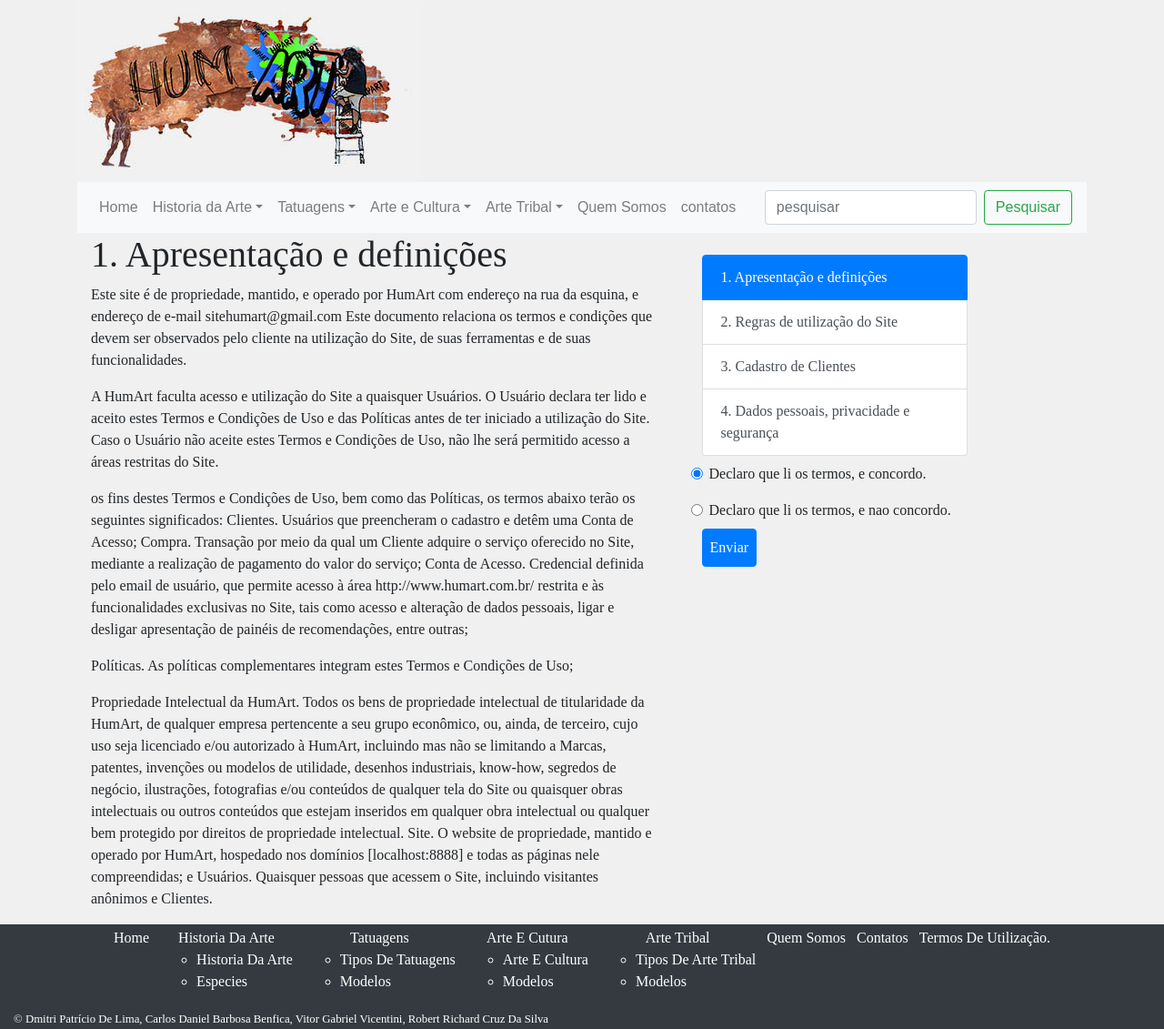
After one commit to robertsilva4/site-HumArt, a PHP site: page /termosdeuso.php in a window 1280 px wide. The commit adds this page. Shown: the whole page at 91% size. Run offline with PHP 8.4, Linux system fonts and the light colour scheme.

Commit message:
version 3.5

```diff
--- a/Index.php
+++ b/Index.php
@@ -17,7 +17,7 @@
 </div>
   <div class="text-center p-lg-4 col-lg-5 float-right alert alert-warning alert-dismissible fade show" role="alert">
   <strong>Atenção !</strong>
-  <p>Este site utiliza cookies, para ver as normas de utilização do site <a href="#">clique aqui</a></p>
+  <p>Este site utiliza cookies, para ver as normas de utilização do site <a target="_blank" href="termosdeuso.php">clique aqui</a></p>
   <button type="button" class="close" data-dismiss="alert" aria-label="Close">
     <span aria-hidden="true">&times;</span>
   </button>
--- a/php/footer.php
+++ b/php/footer.php
@@ -3,33 +3,34 @@
 echo'
 <div class=" text-capitalize font-weight col-lg-12">
 <ul class=" text-lg-center list-inline">
-  <li class="align-text-top list-inline-item"><a class="text-white text-decoration-none" href="Index.php">Home</a></li>
+  <li class="align-text-top list-inline-item"><a class="text-white " href="Index.php">Home</a></li>
   <li class="text-white align-text-top list-inline-item">Historia da Arte
   <ul>
-    <li><a href="Historia-da-arte.php" class="text-white text-decoration-none">Historia da Arte</a></li>
-    <li><a href="#" class="float-lg-left text-white text-decoration-none">Especies</a></li>
+    <li><a href="Historia-da-arte.php" class="text-white ">Historia da Arte</a></li>
+    <li><a href="#" class="float-lg-left text-white ">Especies</a></li>
   </ul>
   </li>
   <li class="text-white align-text-top list-inline-item">Tatuagens
   <ul>
-    <li><a href="Tatuagens.php" class="text-white text-decoration-none">Tipos de Tatuagens</a></li>
-    <li><a href="#" class="float-lg-left text-white text-decoration-none">Modelos</a></li>
+    <li><a href="#" class="text-white">Tipos de Tatuagens</a></li>
+    <li><a href="#" class="float-lg-left text-white ">Modelos</a></li>
   </ul>
   </li>
   <li class="text-white align-text-top list-inline-item">Arte e Cutura
   <ul>
-    <li><a href="Arteecultura.php" class="text-white text-decoration-none">Arte e Cultura</a></li>
-    <li><a href="#" class="float-lg-left text-white text-decoration-none">Modelos</a></li>
+    <li><a href="Arteecultura.php" class="text-white ">Arte e Cultura</a></li>
+    <li><a href="#" class="float-lg-left text-white ">Modelos</a></li>
   </ul>
   </li>
   <li class="text-white align-text-top list-inline-item">Arte Tribal
   <ul>
-    <li><aref="Arte-tribal.php" class="text-white text-decoration-none">tipos de  Arte Tribal</a></li>
-    <li><a href="#" class="float-lg-left text-white text-decoration-none">Modelos</a></li>
+    <li><a href="Arte-tribal.php" class="text-white">tipos de  Arte Tribal</a></li>
+    <li><a href="#" class="float-lg-left text-white ">Modelos</a></li>
   </ul>
   </li>
-  <li class="align-text-top list-inline-item"><a href="Quem-somos.php" class="text-white text-decoration-none">Quem Somos</a></li>
-  <li class="align-text-top list-inline-item"><a href="Contatos.php" class="text-white text-decoration-none">Contatos</a></li>
+  <li class="align-text-top list-inline-item"><a href="Quem-somos.php" class="text-white">Quem Somos</a></li>
+  <li class="align-text-top list-inline-item"><a href="Contatos.php" class="text-white ">Contatos</a></li>
+  <li class="align-text-top list-inline-item"><a href="termosdeuso.php" class="text-white"> Termos de Utilização. </a></li>
 </ul>
-<small class=" text-white"> &copy; Dmitri Patrício de Lima, Carlos Daniel Barbosa Benfica, Vitor Gabriel Vicentini, Robert Richard Cruz da Silva</small>
+<small class=" text-white"> &copy; Dmitri Patrício de Lima, Carlos Daniel Barbosa Benfica, Vitor Gabriel Vicentini, Robert Richard Cruz da Silva </small>
 </div>';
--- /dev/null
+++ b/termosdeuso.php
@@ -0,0 +1,246 @@
+<!DOCTYPE html>
+<html lang="pt-BR">
+
+<head>
+    <meta charset="UTF-8">
+    <meta name="viewport" content="width=device-width, initial-scale=1.0, shrink-to-fit=no">
+    <meta http-equiv="X-UA-Compatible" content="ie=edge">
+    <link rel="stylesheet" href="bootstrap-4.3.1/css/bootstrap.min.css">
+    <link rel="stylesheet" href="css/estilo.css">
+    <title>Historia da arte</title>
+</head>
+
+<body>
+    <div class="container">
+        <div class="row">
+            <header>
+                <?php include 'php/header.php';?>
+            </header>
+        </div>
+        <div class="row">
+            <?php include 'php/nav.php';?>
+        </div>
+        <div class="row">
+            <div class="col-lg-12">
+                <main>
+                    <div class=" float-lg-left col-7">
+                        <article>
+                            <div class="tab-content" id="nav-tabContent">
+                                <div class="tab-pane fade show active" id="list-profile1" role="tabpanel" aria-labelledby="list-profile-list">
+                                    <h1>1. Apresentação e definições</h1>
+                                    <p>Este site é de propriedade, mantido, e operado por HumArt
+                                        com endereço na rua da esquina, e endereço de e-mail sitehumart@gmail.com
+                                        Este documento relaciona os termos e condições que devem ser observados pelo
+                                        cliente na utilização do Site, de suas ferramentas e de suas funcionalidades.</p>
+                                    <p>A HumArt faculta acesso e utilização do Site a quaisquer Usuários.
+                                        O Usuário declara ter lido e aceito estes Termos e Condições de Uso e das
+                                        Políticas antes de ter iniciado a utilização do Site.
+                                        Caso o Usuário não aceite estes Termos e Condições de Uso, não lhe será
+                                        permitido acesso a áreas restritas do Site.</p>
+                                    <p> os fins destes Termos e Condições de Uso, bem como das Políticas, os
+                                        termos abaixo terão os seguintes significados:
+                                        Clientes. Usuários que preencheram o cadastro e detêm uma Conta de Acesso;
+                                        Compra. Transação por meio da qual um Cliente adquire o serviço oferecido no
+                                        Site, mediante a realização de pagamento do valor do serviço;
+                                        Conta de Acesso. Credencial definida pelo email de usuário, que permite acesso à área
+                                        http://www.humart.com.br/ restrita e às funcionalidades exclusivas no Site, tais como acesso e alteração de
+                                        dados pessoais, ligar e desligar apresentação de painéis de recomendações, entre
+                                        outras;</p>
+                                    <p>Políticas. As políticas complementares integram estes Termos e Condições de
+                                        Uso;</p>
+                                    <p>Propriedade Intelectual da HumArt. Todos os bens de propriedade
+                                        intelectual de titularidade da HumArt, de qualquer empresa pertencente a
+                                        seu grupo econômico, ou, ainda, de terceiro, cujo uso seja licenciado e/ou
+                                        autorizado à HumArt, incluindo mas não se limitando a Marcas, patentes,
+                                        invenções ou modelos de utilidade, desenhos industriais, know-how, segredos de
+                                        negócio, ilustrações, fotografias e/ou conteúdos de qualquer tela do Site ou
+                                        quaisquer obras intelectuais ou outros conteúdos que estejam inseridos em
+                                        qualquer obra intelectual ou qualquer bem protegido por direitos de
+                                        propriedade intelectual. Site. O website de propriedade, mantido e operado por
+                                        HumArt, hospedado nos domínios [localhost:8888] e todas
+                                        as páginas nele compreendidas; e
+                                        Usuários. Quaisquer pessoas que acessem o Site, incluindo visitantes anônimos e
+                                        Clientes.</p>
+                                </div>
+                                <div class="tab-pane fade" id="list-profile2" role="tabpanel" aria-labelledby="list-profile-list">
+                                    <h2>2. Regras de utilização do Site</h2>
+                                    <p>O Usuário obriga-se a utilizar o Site respeitando e observando estes Termos e
+                                        Condições de Uso, bem como a legislação vigente, os costumes e a ordem pública.
+                                        Desta forma, o Usuário concorda que não poderá:</p>
+                                    <p>(i) lesar direitos de terceiros,
+                                        independentemente de sua natureza, em qualquer momento, inclusive no
+                                        decorrer do uso do Site;</p>
+                                    <p>(ii) executar atos que limitem ou impeçam o acesso e a
+                                        utilização do Site, em condições adequadas, aos demais Usuários;</p>
+                                    <p>(iii) acessar
+                                        ilicitamente o Site ou sistemas informáticos de terceiros relacionados ao Site ou
+                                        à HumArt sob qualquer meio ou forma;</p>
+                                    <p>(iv) difundir programas ou vírus
+                                        informáticos suscetíveis de causar danos de qualquer natureza, inclusive em
+                                        equipamentos e sistemas da HumArt ou de terceiros;</p>
+                                    <p>(v) utilizar
+                                        mecanismos que não os expressamente habilitados ou recomendados no Site
+                                        para obtenção de informações, conteúdos e serviços;</p>
+                                    <p>(vi) realizar quaisquer atos
+                                        que de alguma forma possam implicar qualquer prejuízo ou dano à HumArt
+                                        ou a outros Usuários;</p>
+                                    <p>(vii) acessar áreas de programação do Site, bases de dados
+                                        ou qualquer outro conjunto de informações que escape às áreas públicas ou
+                                        restritas do Site;</p>
+                                    <p>(viii) realizar ou permitir engenharia reversa, traduzir,
+                                        modificar, alterar a linguagem, compilar, decompilar, modificar, reproduzir,
+                                        alugar, sublocar, divulgar, transmitir, distribuir, usar ou, de outra maneira,
+                                        dispor do Site ou das ferramentas e funcionalidades nele disponibilizadas sob
+                                        http://www.HumArt.com.br/
+                                        qualquer meio ou forma, inclusive de modo a violar direitos da HumArt
+                                        (inclusive de Propriedade Intelectual da HumArte/ou de terceiros;</p>
+                                    <p>(ix)
+                                        praticar ou participar de qualquer ato que constitua uma violação de qualquer
+                                        direito da HumArt(inclusive de Propriedade Intelectual da HumArt) ou
+                                        de terceiros ou ainda de qualquer lei aplicável, ou agir sob qualquer meio ou
+                                        forma que possa contribuir com tal violação;</p>
+                                    <p>(x) interferir na segurança ou
+                                        cometer usos indevidos contra o Site ou qualquer recurso do sistema, rede ou
+                                        serviço conectado ou que possa ser acessado por meio do Site, devendo acessar o
+                                        Site apenas para fins lícitos e autorizados;</p>
+                                    <p>(xi) utilizar o domínio da HumArt
+                                        para criar links ou atalhos a serem disponibilizados em e-mails não solicitados
+                                        (mensagens spam) ou em websites de terceiros ou do próprio Usuário ou, ainda,
+                                        para realizar qualquer tipo de ação que possa vir a prejudicar a HumArt ou
+                                        terceiros;</p>
+                                    <p>(xii) utilizar aplicativos automatizados de coleta e seleção de dados
+                                        para realizar operações massificadas ou para quaisquer finalidades ou, ainda,
+                                        para coletar e transferir quaisquer dados que possam ser extraídos do Site para
+                                        fins não permitidos ou ilícitos,</p>
+                                    <p>(xiii) utilizar as ferramentas e funcionalidades do
+                                        Site para difundir mensagens não relacionadas com o Site ou com as finalidades
+                                        do Site, incluindo mensagens de cunho racista, étnico, político, religioso, cultural
+                                        ou depreciativo, difamatório e/ou calunioso de qualquer pessoa ou grupo social.
+                                        O Usuário concorda em indenizar, defender e isentar a HumArt de qualquer
+                                        reclamação, notificação, intimação ou ação judicial ou extrajudicial, ou ainda de
+                                        qualquer responsabilidade, dano, custo ou despesa decorrente de qualquer
+                                        violação e/ou infração cometida pelo Usuário ou qualquer pessoa agindo em seu
+                                        nome, com seu consentimento ou tolerância, em relação ao Site (inclusive com
+                                        relação a qualquer disposição destes Termos e Condições de Uso), inclusive
+                                        qualquer pessoa que tenha obtido os dados do Usuário relacionados a sua Conta
+                                        de Acesso ou a sua navegação no Site. A HumArt poderá, a seu exclusivo
+                                        critério, bloquear, restringir, desabilitar ou impedir o acesso de qualquer Usuário
+                                        ao Site, total ou parcialmente, sem qualquer aviso prévio, sempre que for
+                                        detectada uma conduta inadequada do Usuário, sem prejuízo das medidas
+                                        administrativas, extrajudiciais e judiciais que julgar convenientes.</p>
+                                </div>
+                                <div class="tab-pane fade" id="list-profile3" role="tabpanel" aria-labelledby="list-profile-list">
+                                    <h2> Cadastro de Clientes </h2>
+                                    <p>Para obter acesso ao conteúdo completo e a todas as ferramentas e
+                                        funcionalidades do Site, o Usuário deverá criar uma Conta com dados pessoais
+                                        e/ou empresarial, os quais serão armazenados e utilizados para identificação, a
+                                        serem usados nos termos dos Dados pessoais, privacidade (item 4 deste Termo)
+                                        e, ressaltando-se que a criação de cada Conta pressupõe o consentimento
+                                        expresso sobre coleta, uso, armazenamento e tratamento de dados pessoais ou
+                                        da empresa pela HumArt e/ou por terceiros por ela contratados para
+                                        realizar qualquer procedimento ou processo relacionado ao serviço, inclusive
+                                        processamento de informações comportamentais, vendas, etc.. cada Cliente é
+                                        permitida a criação de apenas uma Conta de Acesso e a HumArtse reserva o
+                                        direito de suspender ou cancelar quaisquer Contas de Acesso em duplicidade.
+                                        Ao completar a sua Conta de Acesso, o Cliente declara que as informações
+                                        fornecidas são completas, verdadeiras, atuais e precisas, sendo de total
+                                        responsabilidade do Cliente a atualização dos dados de sua Conta de Acesso
+                                        http://www.HumArt.com.br/
+                                        sempre que houver modificação de nome, endereço ou qualquer outra
+                                        informação relevante.</p>
+                                    <p>A HumArt poderá recusar, suspender ou cancelar a Conta de Acesso de um
+                                        Cliente sempre que suspeitar que as informações fornecidas são falsas,
+                                        incompletas, desatualizadas ou imprecisas ou ainda nos casos indicados nas leis
+                                        e regulamentos aplicáveis, nestes Termos e Condições ou em qualquer Política
+                                        do Site, mesmo que previamente aceito. É de exclusiva responsabilidade do
+                                        Cliente a manutenção do sigilo do nome de usuário e/ou da senha de acesso
+                                        relativos à sua Conta de Acesso, devendo o Cliente comunicar imediatamente a
+                                        HumArt em caso de perda, divulgação ou roubo da senha ou ainda de uso
+                                        não autorizado de sua Conta. Menores (idade inferior a 18 anos) não poderão
+                                        utilizar o Site, a menos que sejam representados e/ou assistidos por seus pais ou
+                                        responsáveis legais e por estes autorizados no momento da criação da Conta. A
+                                        efetivação de uma Conta em nome de um menor pressupõe a representação
+                                        deste menor por uma pessoa maior de 18 anos, que será reputada responsável
+                                        civil e criminalmente por qualquer Compra realizada, violação cometida ou
+                                        declaração falsa, incompleta, desatualizada ou imprecisa prestada pelo menor de
+                                        18 anos.</p>
+                                </div>
+                                <div class="tab-pane fade" id="list-profile4" role="tabpanel" aria-labelledby="list-profile-list">
+                                    <h2> Dados pessoais, privacidade e segurança</h2>
+                                    <p>A HumArt toma todas as medidas necessárias para proteger a privacidade
+                                        do Usuário, em atendimento à legislação em vigor. Este documento detalha as
+                                        formas de coleta, guarda, utilização, compartilhamento e divulgação de seus
+                                        dados pessoais, bem como aponta claramente as medidas tomadas para
+                                        assegurar a proteção dos dados coletados.</p>
+                                    <p>A v tem a confidencialidade dos dados pessoais do Usuário como
+                                        prioridade em seus negócios. Assim, assume o compromisso de não divulgar,
+                                        compartilhar, dar acesso a, facilitar acesso a, alugar, vender, trocar ou de
+                                        qualquer outra forma disponibilizar tais informações a terceiros, sob nenhum
+                                        pretexto, exceto nos casos autorizados expressamente pelo Usuário, inclusive
+                                        nos casos indicados abaixo. Com o único intuito de permitir a concretização de
+                                        Compras no Site, a HumArt poderá compartilhar dados pessoais dos
+                                        Usuários com seus parceiros comerciais, como empresas processadoras de
+                                        pagamentos e administradoras de cartão de crédito. Neste caso, serão
+                                        compartilhados apenas os dados pessoais imprescindíveis para que o parceiro
+                                        comercial da HumArt desempenhe sua atividade. Ademais, tais parceiros
+                                        comerciais serão obrigados, por meio de contratos de confidencialidade, a não
+                                        arquivar, manter em arquivo, compilar, copiar, reproduzir ou compartilhar tais
+                                        dados com quem quer que seja, salvo em caso de operadoras de cartão de crédito
+                                        que possuem certificados PCI para a devida guarda da informação.</p>
+                                    <p> outra
+                                        hipótese de divulgação de dados pessoais é por meio de uma determinação
+                                        judicial. Também neste caso, a divulgação ocorrerá apenas na medida necessária
+                                        para cumprir a determinação judicial, permanecendo sigilosos os dados não
+                                        requeridos pela autoridade em questão.
+                                        http://www.HumArt.com.br/</p>
+                                    <p>A HumArt desde já deixa claro que utiliza os dados recebidos dos clientes
+                                        para transforma-lo em informação útil para devolver recomendações, banners
+                                        promocionais, emails personalizados, atividades em redes sociais e demais
+                                        serviços que se possa executar pró-ativamente à seus clientes. Os dados são
+                                        compilados de forma conjunta, para aumentar a assertividade dos algoritmos de
+                                        aprendizagem. Todo o conhecimento adquirido com as informações fornecidas
+                                        são de total exclusividade HumArt.<p>
+                                </div>
+                            </div>
+                        </article>
+                    </div>
+                    <div class=" float-left col-4">
+                        <aside>
+                            <div class="p-lg-4">
+                            <div class="list-group" id="list-tab" role="tablist">
+                                <a class="list-group-item list-group-item-action active" id="list-profile-list1" data-toggle="list" href="#list-profile1" role="tab" aria-controls="profile">1. Apresentação e definições</a>
+                                <a class="list-group-item list-group-item-action" id="list-profile-list2" data-toggle="list" href="#list-profile2" role="tab" aria-controls="profile">2. Regras de utilização do Site</a>
+                                <a class="list-group-item list-group-item-action" id="list-profile-list3" data-toggle="list" href="#list-profile3" role="tab" aria-controls="profile">3. Cadastro de Clientes</a>
+                                <a class="list-group-item list-group-item-action" id="list-profile-list4" data-toggle="list" href="#list-profile4" role="tab" aria-controls="profile">4. Dados pessoais, privacidade e segurança</a>
+                            </div>
+                            <div class="p-2 form-check">
+                                <input class="form-check-input" type="radio" name="exampleRadios" id="concordo" value="opcao1" checked>
+                                <label class="form-check-label" for="exampleRadios1">
+                                    Declaro que li os termos, e concordo.
+                                </label>
+                            </div>
+                            <div class="p-2 form-check">
+                                <input class="form-check-input" type="radio" name="exampleRadios" id="naoConcordo" value="opcao2">
+                                <label class="form-check-label" for="exampleRadios2">
+                                    Declaro que li os termos, e nao concordo.
+                                </label>
+                            </div>
+                            <button type="submit" class=" p-lg-2 btn btn-primary">Enviar</button>
+                            </div>
+                        </aside>
+                    </div>
+                </main>
+            </div>
+        </div>
+    </div>
+    <div class=" align-text-top bg-dark">
+        <footer>
+            <?php include 'php/footer.php';?>
+        </footer>
+    </div>
+    <script src="https://code.jquery.com/jquery-3.3.1.slim.min.js" integrity="sha384-q8i/X+965DzO0rT7abK41JStQIAqVgRVzpbzo5smXKp4YfRvH+8abtTE1Pi6jizo" crossorigin="anonymous"></script>
+    <script src="https://cdnjs.cloudflare.com/ajax/libs/popper.js/1.14.7/umd/popper.min.js" integrity="sha384-UO2eT0CpHqdSJQ6hJty5KVphtPhzWj9WO1clHTMGa3JDZwrnQq4sF86dIHNDz0W1" crossorigin="anonymous"></script>
+    <script src="https://stackpath.bootstrapcdn.com/bootstrap/4.3.1/js/bootstrap.min.js" integrity="sha384-JjSmVgyd0p3pXB1rRibZUAYoIIy6OrQ6VrjIEaFf/nJGzIxFDsf4x0xIM+B07jRM" crossorigin="anonymous"></script>
+</body>
+
+</html>
```
Also changed, not shown: Modelos-artecultural.php (+6 -6 lines), termos de uso.php (deleted, +0 -197 lines).
